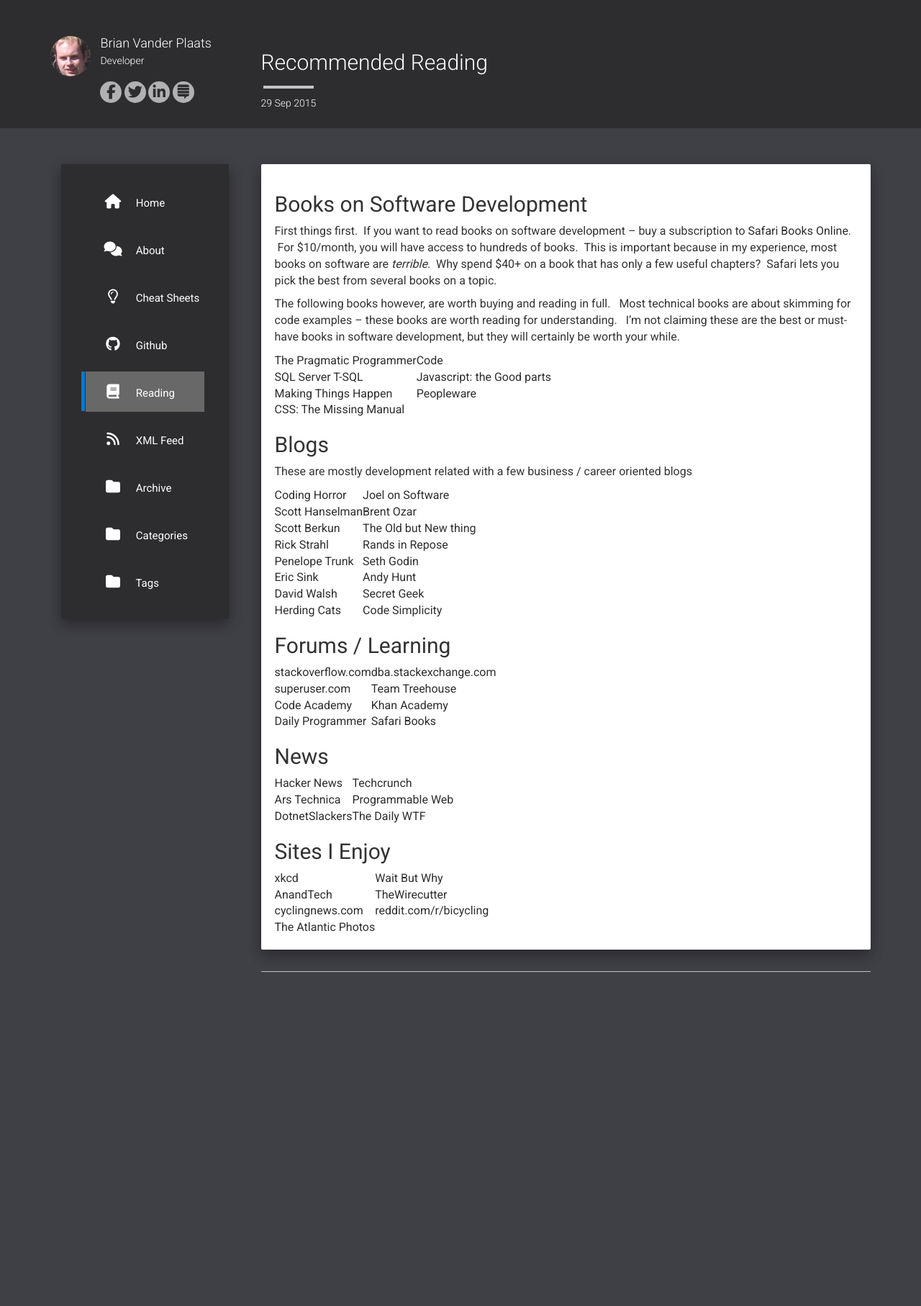
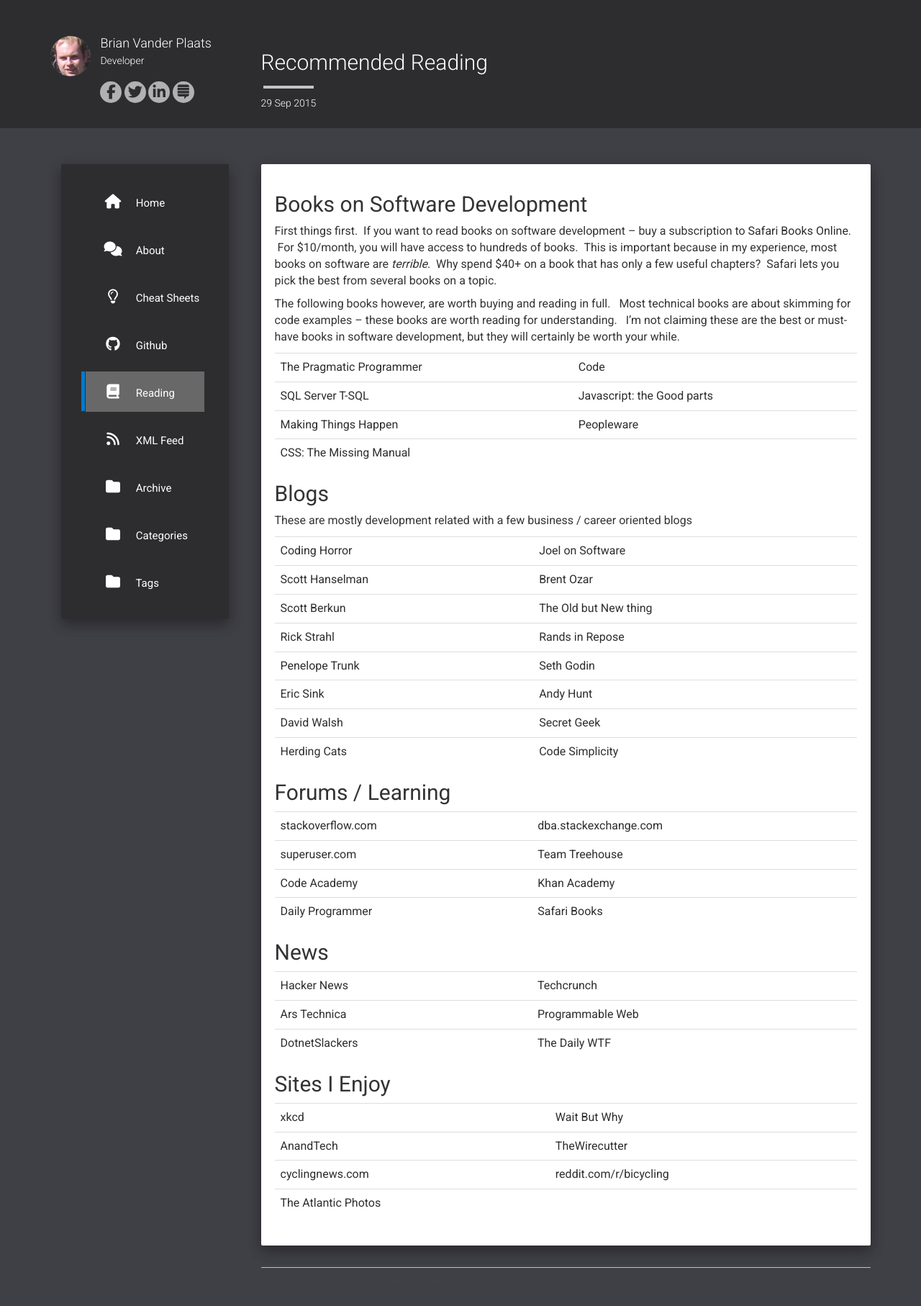
Before and after one commit to brianvp/brianvp.github.com, a Jekyll site: the page built from recommended-reading.md, in a window 1280 px wide. Shown: the whole page at 72% size. Built offline with Jekyll 4.4.1, drawn with Linux system fonts in a browser that asks for light colours; nearby versions of some CDN libraries; before the commit the page ends 1403 px from its top, so only the background shows below that.

Commit message:
fix tables on recommended reading

```diff
--- a/recommended-reading.md
+++ b/recommended-reading.md
@@ -12,7 +12,7 @@
 
 <span style="font-weight: 400;">The following books however, are worth buying and reading in full.   Most technical books are about skimming for code examples &#8211; these books are worth reading for understanding.   I’m not claiming these are the best or must-have books in software development, but they will certainly be worth your while.  </span>
 
-<table>
+<table class="table">
   <tr>
     <td>
       <a href="http://www.amazon.com/Pragmatic-Programmer-Journeyman-Master/dp/020161622X/"><span style="font-weight: 400;">The Pragmatic Programmer</span></a>
@@ -57,7 +57,7 @@
 
 <span style="font-weight: 400;">These are mostly development related with a few business / career oriented blogs</span>
 
-<table>
+<table class="table">
   <tr>
     <td>
       <a href="http://blog.codinghorror.com/"><span style="font-weight: 400;">Coding Horror</span></a>
@@ -141,7 +141,7 @@
 
 ## <span style="font-weight: 400;">Forums / Learning</span>
 
-<table>
+<table class="table">
   <tr>
     <td>
       <a href="http://stackoverflow.com/"><span style="font-weight: 400;">stackoverflow.com</span></a>
@@ -185,7 +185,7 @@
 
 ## <span style="font-weight: 400;">News</span>
 
-<table>
+<table class="table">
   <tr>
     <td>
       <a href="https://news.ycombinator.com/"><span style="font-weight: 400;">Hacker News</span></a>
@@ -219,7 +219,7 @@
 
 ## <span style="font-weight: 400;">Sites I Enjoy</span>
 
-<table>
+<table class="table">
   <tr>
     <td>
       <a href="http://xkcd.com/"><span style="font-weight: 400;">xkcd</span></a>
```
